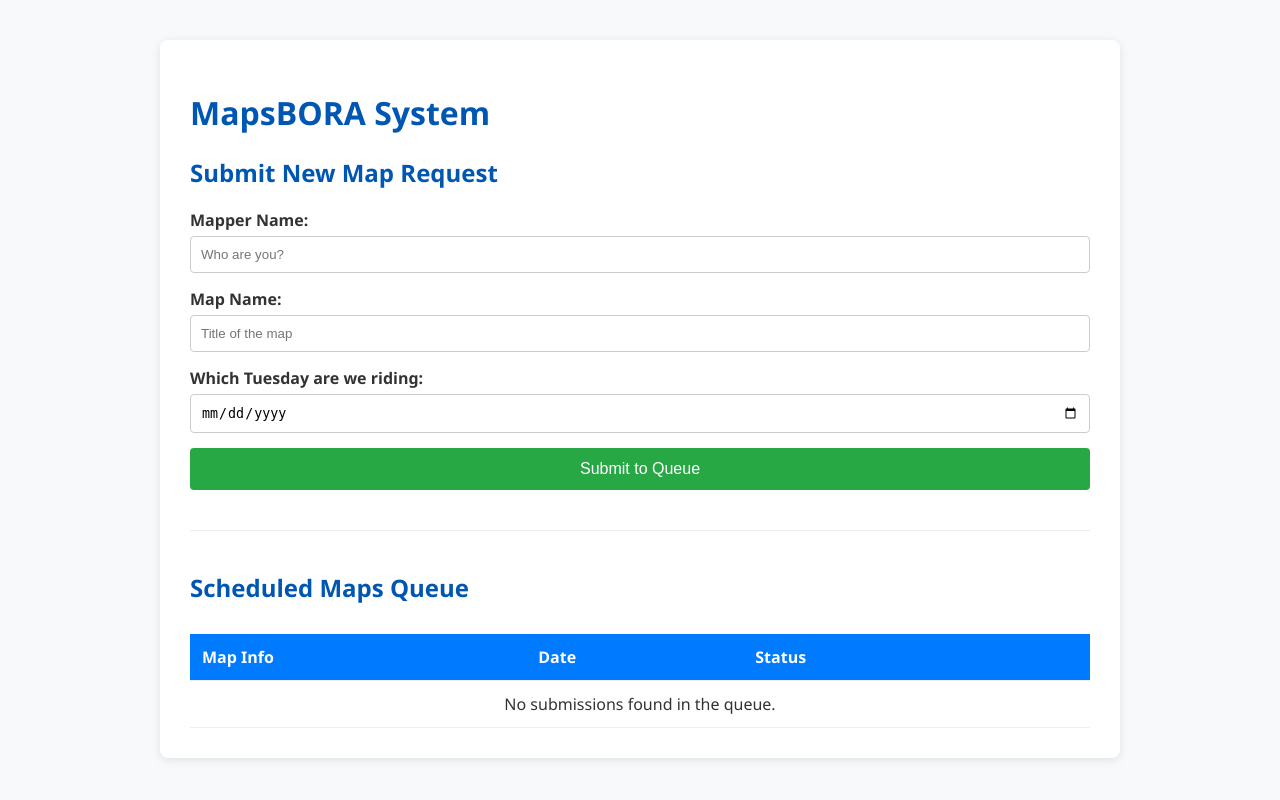
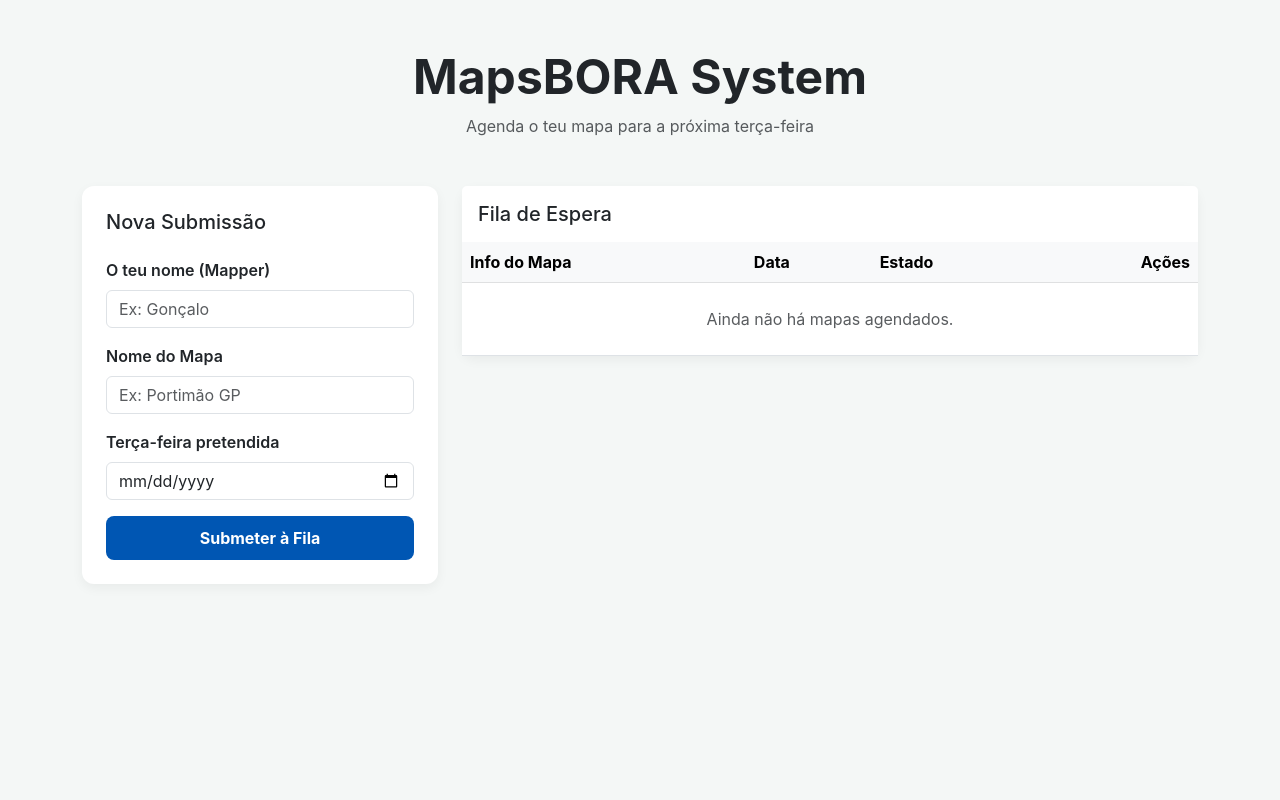
Before and after one commit to lfcaldeira/django-repo, a Django app: page / in a window 1280 px wide. Run offline with Django 5.2, Linux system fonts and the light colour scheme; data that the repository does not hold is empty.

Commit message:
changed look

```diff
--- a/apps/MapsBORA/templates/MapsBORA/index.html
+++ b/apps/MapsBORA/templates/MapsBORA/index.html
@@ -1,92 +1,111 @@
 <!DOCTYPE html>
-<html lang="en">
+<html lang="pt">
 <head>
     <meta charset="UTF-8">
-    <title>MapsBORA - Map Scheduling</title>
+    <meta name="viewport" content="width=device-width, initial-scale=1.0">
+    <title>MapsBORA - Fila de Mapas</title>
+    <link href="https://cdn.jsdelivr.net/npm/bootstrap@5.3.0/dist/css/bootstrap.min.css" rel="stylesheet">
     <style>
-        body { font-family: 'Segoe UI', Tahoma, Geneva, Verdana, sans-serif; margin: 40px; background: #f8f9fa; color: #333; }
-        .container { max-width: 900px; margin: auto; background: white; padding: 30px; border-radius: 8px; box-shadow: 0 2px 10px rgba(0,0,0,0.1); }
-        h1, h2 { color: #0056b3; }
-
-        /* Form Styling */
-        .form-group { margin-bottom: 15px; }
-        label { display: block; margin-bottom: 5px; font-weight: bold; }
-        input, select, textarea { width: 100%; padding: 10px; border: 1px solid #ccc; border-radius: 4px; box-sizing: border-box; }
-        button { background-color: #28a745; color: white; padding: 12px 20px; border: none; border-radius: 4px; cursor: pointer; font-size: 16px; width: 100%; }
-        button:hover { background-color: #218838; }
-
-        /* Table Styling */
-        table { width: 100%; border-collapse: collapse; margin-top: 30px; }
-        th, td { padding: 12px; border-bottom: 1px solid #eee; text-align: left; }
-        th { background-color: #007bff; color: white; }
-        .status-pending { color: #f39c12; }
-        .status-approved { color: #27ae60; }
-        hr { margin: 40px 0; border: 0; border-top: 1px solid #eee; }
+        body { background-color: #f4f7f6; font-family: 'Inter', system-ui, -apple-system, sans-serif; }
+        .card { border: none; border-radius: 12px; box-shadow: 0 4px 12px rgba(0,0,0,0.05); }
+        .btn-primary { background-color: #0056b3; border: none; padding: 10px 20px; border-radius: 8px; }
+        .status-pending { color: #f39c12; font-weight: 600; }
+        .status-approved { color: #27ae60; font-weight: 600; }
+        .table-container { background: white; border-radius: 12px; padding: 20px; }
     </style>
 </head>
 <body>
-    <div class="container">
-        <h1>MapsBORA System</h1>
 
-        <h2>Submit New Map Request</h2>
+<div class="container py-5">
+    <div class="text-center mb-5">
+        <h1 class="display-5 fw-bold text-dark">MapsBORA System</h1>
+        <p class="text-muted">Agenda o teu mapa para a próxima terça-feira</p>
+    </div>
+
+    {% if messages %}
+        {% for message in messages %}
+            <div class="alert alert-{% if message.tags == 'error' %}danger{% else %}success{% endif %} alert-dismissible fade show" role="alert">
+                {{ message }}
+                <button type="button" class="btn-close" data-bs-dismiss="alert" aria-label="Close"></button>
+            </div>
+        {% endfor %}
+    {% endif %}
+
+    <div class="row g-4">
+        <div class="col-lg-4">
+            <div class="card p-4">
+                <h2 class="h5 mb-4">Nova Submissão</h2>
                 <form method="POST">
                     {% csrf_token %}
-            <div class="form-group">
-                <label for="mapper_name">Mapper Name:</label>
-                <input type="text" id="mapper_name" name="mapper_name" placeholder="Who are you?" required>
+                    <div class="mb-3">
+                        <label class="form-label fw-semibold">O teu nome (Mapper)</label>
+                        <input type="text" name="mapper_name" class="form-control" placeholder="Ex: Gonçalo" required>
+                    </div>
+                    <div class="mb-3">
+                        <label class="form-label fw-semibold">Nome do Mapa</label>
+                        <input type="text" name="map_name" class="form-control" placeholder="Ex: Portimão GP" required>
+                    </div>
+                    <div class="mb-3">
+                        <label class="form-label fw-semibold">Terça-feira pretendida</label>
+                        <input type="date" name="request_date" class="form-control" required>
+                    </div>
+                    <button type="submit" class="btn btn-primary w-100 fw-bold">Submeter à Fila</button>
+                </form>
+            </div>
         </div>
 
-            <div class="form-group">
-                <label for="map_name">Map Name:</label>
-                <input type="text" id="map_name" name="map_name" placeholder="Title of the map" required>
+        <div class="col-lg-8">
+            <div class="card p-0">
+                <div class="card-header bg-white py-3 border-0">
+                    <h2 class="h5 mb-0">Fila de Espera</h2>
                 </div>
-
-            <div class="form-group">
-                <label for="request_date">Which Tuesday are we riding:</label>
-                <input type="date" id="request_date" name="request_date" required>
-            </div>
-
-            <button type="submit">Submit to Queue</button>
-        </form>
-
-        <hr>
-
-        <h2>Scheduled Maps Queue</h2>
-        <table>
-            <thead>
+                <div class="table-responsive">
+                    <table class="table table-hover align-middle mb-0">
+                        <thead class="table-light">
                             <tr>
-                    <th>Map Info</th>
-                    <th>Date</th>
-                    <th>Status</th>
-                    <th></th>
+                                <th>Info do Mapa</th>
+                                <th>Data</th>
+                                <th>Estado</th>
+                                <th class="text-end">Ações</th>
                             </tr>
                         </thead>
                         <tbody>
                             {% for sub in submissions %}
                             <tr>
-                    <td><strong>{{ sub.map_name }}</strong></td>
-                    <td>{{ sub.request_date|date:"Y-m-d" }}</td>
-                    <td class="status-{{ sub.status }}">{{ sub.get_status_display }}</td>
-                    <td> <a href="{% url 'edit_submission' sub.id %}">Edit Map</a>
+                                <td>
+                                    <div class="fw-bold">{{ sub.map_name }}</div>
+                                </td>
+                                <td><span class="badge bg-light text-dark border">{{ sub.request_date|date:"d M Y" }}</span></td>
+                                <td>
+                                    <span class="status-{{ sub.status }}">
+                                        {{ sub.get_status_display }}
+                                    </span>
+                                </td>
+                                <td class="text-end">
+                                    <div class="btn-group btn-group-sm">
+                                        <a href="{% url 'edit_submission' sub.id %}" class="btn btn-outline-secondary">Editar</a>
+
                                         {% if user.is_staff %}
-                    |   <a href="{% url 'approve_submission' sub.id %}" style="color: green;">Approve</a> |
-                        <a href="{% url 'recover_token' sub.id %}" style="color: orange;">View Token</a> |
-                        <a href="{% url 'delete_submission' sub.id %}" style="color: red;" onclick="return confirm('Are you sure?')">Delete</a>
+                                            <a href="{% url 'approve_submission' sub.id %}" class="btn btn-outline-success">Aprovar</a>
+                                            <a href="{% url 'recover_token' sub.id %}" class="btn btn-outline-warning">Token</a>
+                                            <a href="{% url 'delete_submission' sub.id %}" class="btn btn-outline-danger" onclick="return confirm('Apagar permanentemente?')">Eliminar</a>
                                         {% endif %}
+                                    </div>
                                 </td>
                             </tr>
                             {% empty %}
                             <tr>
-                    <td colspan="4" style="text-align:center;">No submissions found in the queue.</td>
+                                <td colspan="4" class="text-center py-4 text-muted">Ainda não há mapas agendados.</td>
                             </tr>
                             {% endfor %}
-                {% if messages %}
-                    {% for message in messages %}
-                        <div style="padding: 20px; background: #d4edda; color: #155724;">{{ message }}</div>
-                    {% endfor %}
-                {% endif %}
                         </tbody>
                     </table>
                 </div>
+            </div>
+        </div>
+    </div>
+</div>
+
+<script src="https://cdn.jsdelivr.net/npm/bootstrap@5.3.0/dist/js/bootstrap.bundle.min.js"></script>
 </body>
 </html>
```
Also changed, not shown: apps/MapsBORA/templates/MapsBORA/edit.html (+52 -14 lines). Lines whose indentation alone changed are shown as unchanged.
